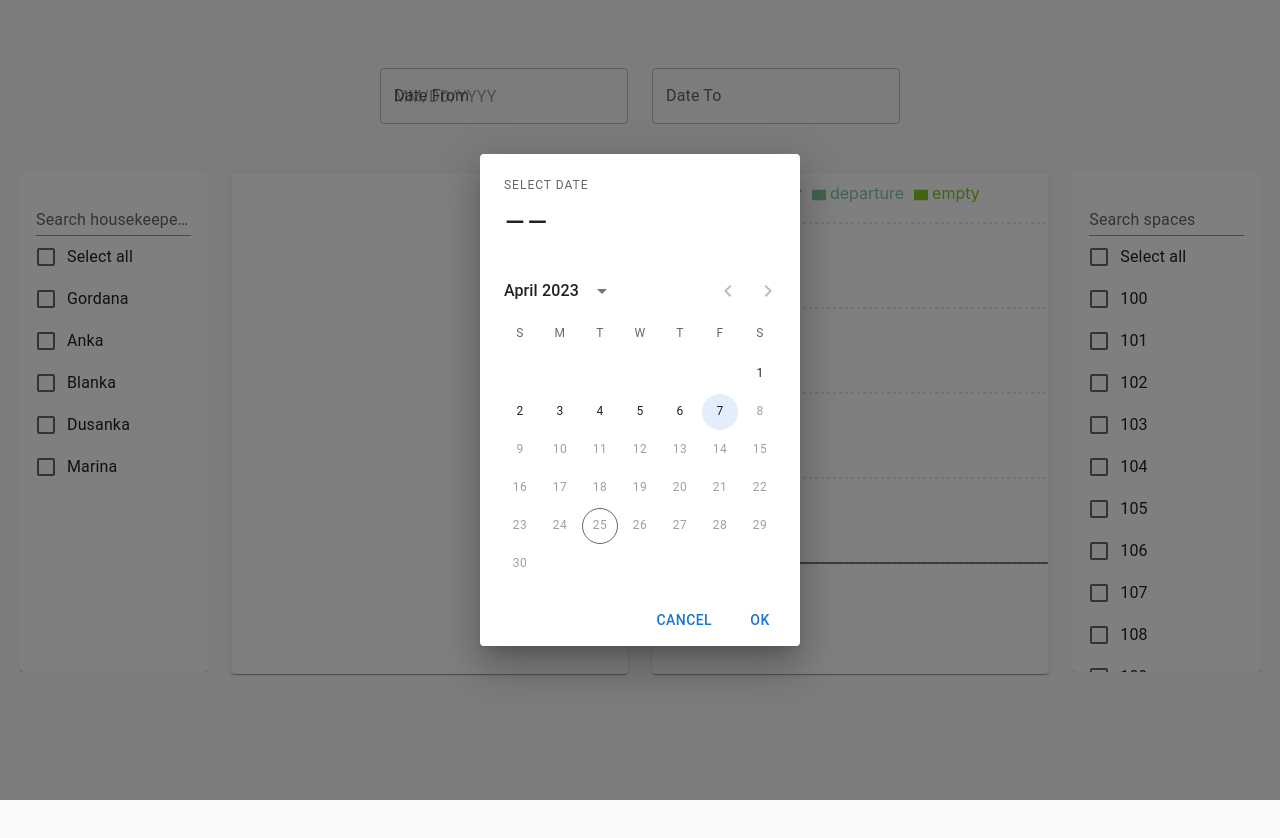
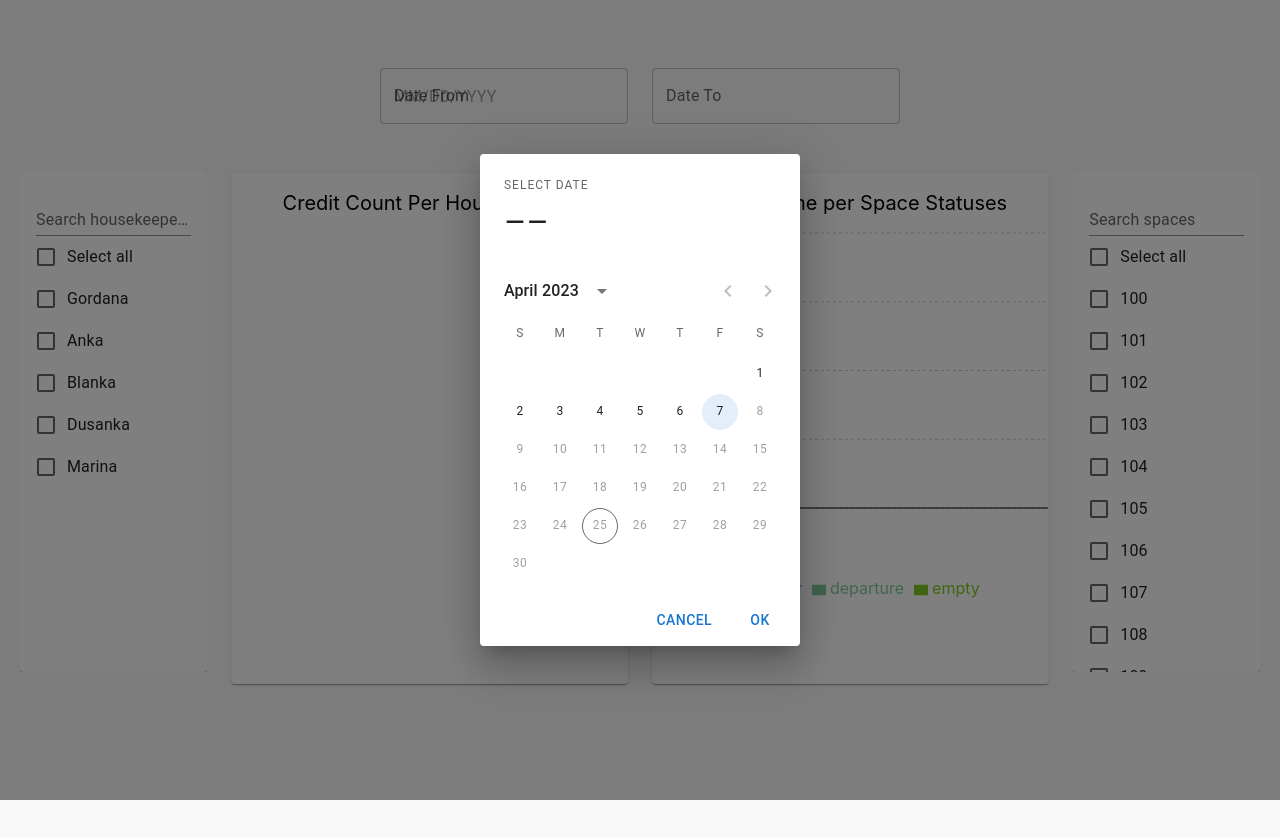
Before and after one commit to mtochi/Flexkeeping, a React (Create React App) app: page / in a window 1280 px wide. Both pictures are taken after a click on the element "Date From". Shown: the top 838 px of the page. Built offline with nearby package versions, Linux system fonts and the light colour scheme.

Commit message:
added title to the charts

```diff
--- a/src/App.css
+++ b/src/App.css
@@ -16,8 +16,9 @@
     border: 1px solid #f9f9f9;
     background-color: white;
     border-radius: 5%;
-    padding-left: 20px;
+    padding-left: 15px;
     padding-right: 20px;
+    padding-bottom: 10px;
     height: 450px;
 }
 
--- a/src/components/BarChart.tsx
+++ b/src/components/BarChart.tsx
@@ -26,22 +26,24 @@ export const BarChartComponent = () => {
 
 
     <BarChart
-      // <text>Total Time per Space Statuses</text>
+
       width={400}
       height={450}
       data={data}
       margin={{
-        // top: 5,
-        // right: 30,
-        // left: 20,
-        // bottom: 5
+        top: 60,
+        bottom: 5
       }}
     >
+
+    <text x={210} y={30} fill="black" textAnchor="middle" dominantBaseline="central">
+            <tspan fontSize="20">Total Time per Space Statuses</tspan>
+        </text>
       <CartesianGrid strokeDasharray="3 3" />
       <XAxis dataKey="title" />
       <YAxis />
       <Tooltip />
-      <Legend verticalAlign="top" wrapperStyle={{ lineHeight: "40px" }} height={50} align="center" />
+      <Legend verticalAlign="bottom" wrapperStyle={{ lineHeight: "40px" }} height={50} align="center" />
       <ReferenceLine y={0} stroke="#000" />
       <Brush dataKey="title" height={30} stroke="#8884d8" />
       <Bar dataKey="stayOver" stackId="a" fill="#8884d8" />
--- a/src/components/DoughnutChart.tsx
+++ b/src/components/DoughnutChart.tsx
@@ -11,15 +11,21 @@ export const DoughnutChart = () => {
     const dates = useDates();
 
     const maidCreditsList = getTotalNumberOfCredits(houseKeepers, dates);
+
+    // useEffect(() => {
+    //   getTotalNumberOfCredits(houseKeepers, dates)().then((data) => {
+    //     setMaidsList(data);
+    //   });
+    // }, []);
   return (
     <Paper className="tmpClass" sx={{ height: 500, overflow: 'auto'}}>
 
     <PieChart width={400} height={450}>
 
-    <Legend wrapperStyle={{ lineHeight: "40px" }} verticalAlign="top" />
-    {/* <text x={500 / 2} y={20} fill="black" textAnchor="middle" dominantBaseline="central">
-            <tspan fontSize="24">Credit Count Per Housekeeper</tspan>
-        </text> */}
+    <Legend wrapperStyle={{ lineHeight: "40px" }} verticalAlign="bottom" />
+    <text x={180} y={30} fill="black" textAnchor="middle" dominantBaseline="central">
+            <tspan fontSize="20">Credit Count Per Housekeeper</tspan>
+        </text>
       <Pie
         data={maidCreditsList}
         cx={200}
```
Also changed, not shown: src/services/cleanups.service.ts (+5 -3 lines).
